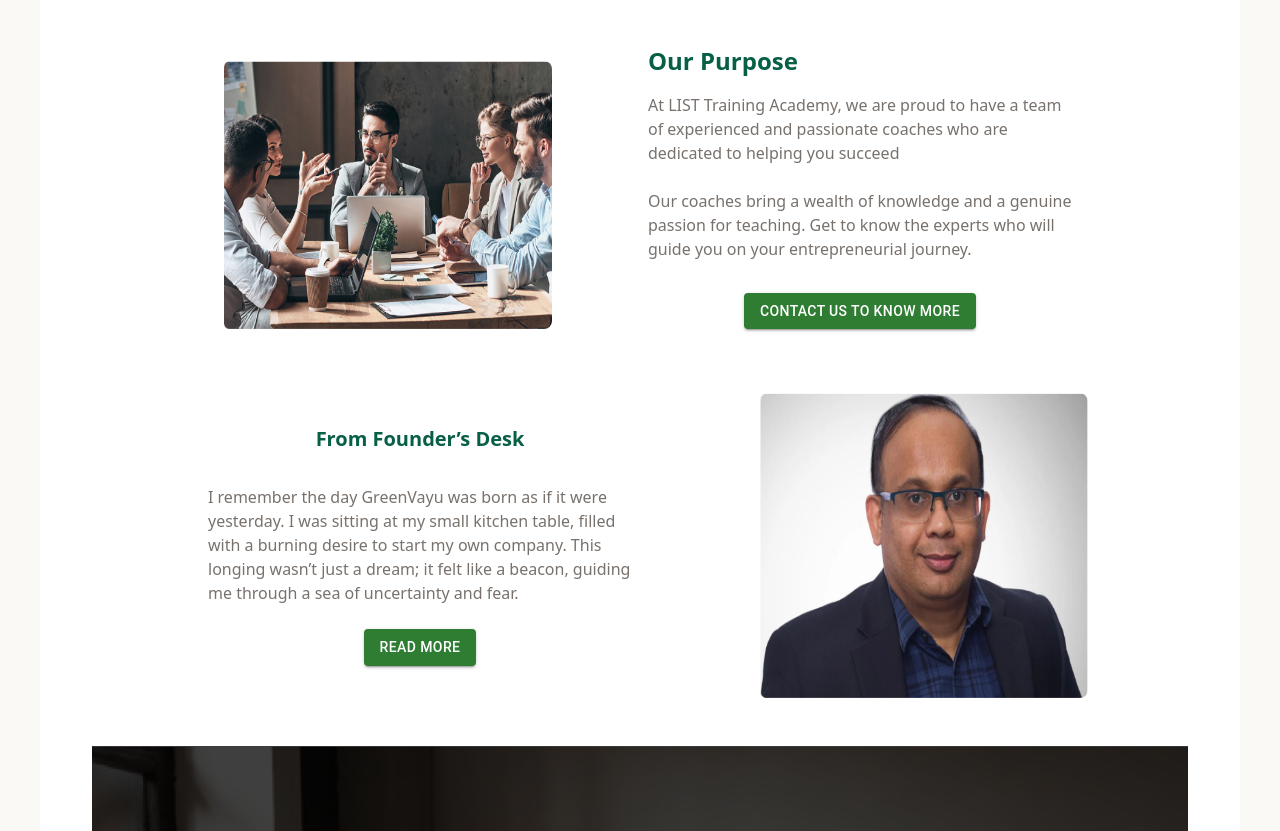
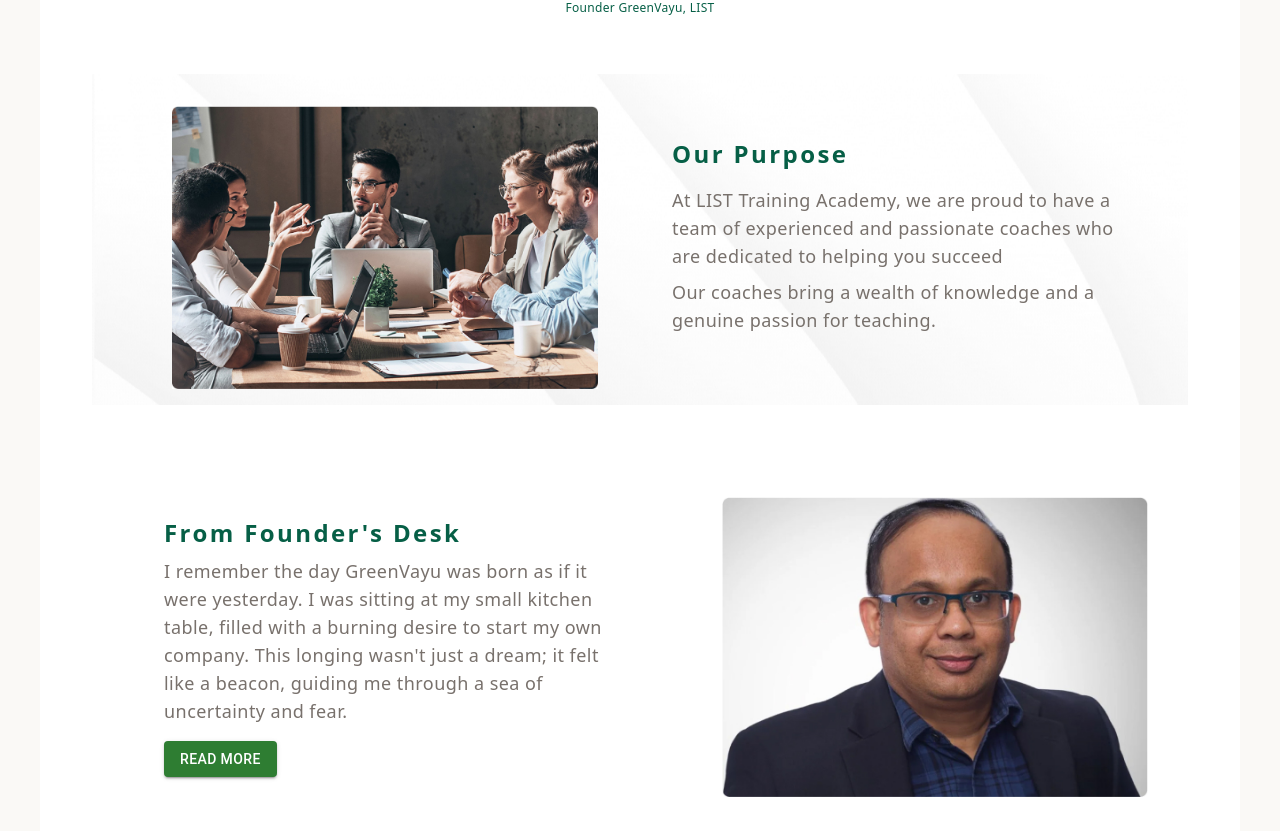
Before and after one commit to GreenVayu/List-startup, a React (Vite) app: page /ourCoaches in a window 1280 px wide. Shown: the part 1098-1929 px from the top of the page. Built offline with nearby package versions, Linux system fonts and the light colour scheme; the HTML template or start-up script is replaced by a standard one.

Commit message:
Our Story Page added

```diff
--- a/src/Ourstory.tsx
+++ b/src/Ourstory.tsx
@@ -5,6 +5,7 @@ import CardApp from "./Cards.tsx";
 function Ourstory() {
   return (
     <div className="container w-fit mx-auto">
+
       <div className="sec1">
         <div className="text-center mt-6">
           <div className="w-fit mx-auto">
--- a/src/ourcoaches.tsx
+++ b/src/ourcoaches.tsx
@@ -22,8 +22,8 @@ function Coaches() {
 
         <div className="hidden sm:grid sm:grid-cols-2 lg:grid-cols-3 sm:gap-x-16 lg:gap-x-24 gap-y-10 w-fit mx-auto">
 
-        <div className="w-56 rounded-lg">
-          <div className="w-56 h-48 ">
+        <div className="w-52 rounded-lg">
+          <div className="w-52 h-48 ">
           <img
                   className="w-full h-full border-2 border-gray-200 border-opacity-20 rounded-2xl"
                   src="/ourcoaches/abhi.jpg"
@@ -40,8 +40,8 @@ function Coaches() {
                 </div>
         </div>
 
-        <div className="w-56 rounded-lg">
-          <div className="w-56 h-48 ">
+        <div className="w-52 rounded-lg">
+          <div className="w-52 h-48 ">
           <img
                   className="w-full h-full border-2 border-gray-200 border-opacity-20 rounded-2xl"
                   src="/ourcoaches/rohit.png"
@@ -58,8 +58,8 @@ function Coaches() {
                 </div>
         </div>
 
-        <div className="w-56 rounded-lg">
-          <div className="w-56 h-48 ">
+        <div className="w-52 rounded-lg">
+          <div className="w-52 h-48 ">
           <img
                   className="w-full h-full border-2 border-gray-200 border-opacity-20 rounded-2xl"
                   src="/ourcoaches/richa.png"
@@ -76,8 +76,8 @@ function Coaches() {
                 </div>
         </div>
 
-        <div className="w-56 rounded-lg">
-          <div className="w-56 h-48 ">
+        <div className="w-52 rounded-lg">
+          <div className="w-52 h-48 ">
           <img
                   className="w-full h-full border-2 border-gray-200 border-opacity-20 rounded-2xl"
                   src="/ourcoaches/niraj.jpg"
@@ -94,8 +94,8 @@ function Coaches() {
                 </div>
         </div>
 
-        <div className="w-56 rounded-lg">
-          <div className="w-56 h-48 ">
+        <div className="w-52 rounded-lg">
+          <div className="w-52 h-48 ">
           <img
                   className="w-full h-full border-2 border-gray-200 border-opacity-20 rounded-2xl"
                   src="/ourcoaches/sudeep.jpg"
@@ -112,8 +112,8 @@ function Coaches() {
                 </div>
         </div>
 
-        <div className="w-56 rounded-lg">
-          <div className="w-56 h-48 ">
+        <div className="w-52 rounded-lg">
+          <div className="w-52 h-48 ">
           <img
                   className="w-full h-full border-2 border-gray-200 border-opacity-20 rounded-2xl"
                   src="/ourcoaches/Aparna.jpg"
@@ -134,8 +134,8 @@ function Coaches() {
 
         <div className="sm:hidden flex overflow-x-scroll no-scrollbar space-x-4 mt-2 mx-4">
 
-      <div className="w-56 rounded-lg">
-          <div className="w-56 h-48 ">
+      <div className="w-52 rounded-lg">
+          <div className="w-52 h-48 ">
           <img
                   className="w-full h-full border-2 border-gray-200 border-opacity-20 rounded-2xl"
                   src="/ourcoaches/abhi.jpg"
@@ -152,8 +152,8 @@ function Coaches() {
                 </div>
         </div>
 
-        <div className="w-56 rounded-lg">
-          <div className="w-56 h-48 ">
+        <div className="w-52 rounded-lg">
+          <div className="w-52 h-48 ">
           <img
                   className="w-full h-full border-2 border-gray-200 border-opacity-20 rounded-2xl"
                   src="/ourcoaches/rohit.png"
@@ -170,8 +170,8 @@ function Coaches() {
                 </div>
         </div>
 
-        <div className="w-56 rounded-lg">
-          <div className="w-56 h-48 ">
+        <div className="w-52 rounded-lg">
+          <div className="w-52 h-48 ">
           <img
                   className="w-full h-full border-2 border-gray-200 border-opacity-20 rounded-2xl"
                   src="/ourcoaches/richa.png"
@@ -188,8 +188,8 @@ function Coaches() {
                 </div>
         </div>
 
-        <div className="w-56 rounded-lg">
-          <div className="w-56 h-48 ">
+        <div className="w-52 rounded-lg">
+          <div className="w-52 h-48 ">
           <img
                   className="w-full h-full border-2 border-gray-200 border-opacity-20 rounded-2xl"
                   src="/ourcoaches/niraj.jpg"
@@ -206,8 +206,8 @@ function Coaches() {
                 </div>
         </div>
 
-        <div className="w-56 rounded-lg">
-          <div className="w-56 h-48 ">
+        <div className="w-52 rounded-lg">
+          <div className="w-52 h-48 ">
           <img
                   className="w-full h-full border-2 border-gray-200 border-opacity-20 rounded-2xl"
                   src="/ourcoaches/sudeep.jpg"
@@ -224,8 +224,8 @@ function Coaches() {
                 </div>
         </div>
 
-        <div className="w-56 rounded-lg">
-          <div className="w-56 h-48 ">
+        <div className="w-52 rounded-lg">
+          <div className="w-52 h-48 ">
           <img
                   className="w-full h-full border-2 border-gray-200 border-opacity-20 rounded-2xl"
                   src="/ourcoaches/Aparna.jpg"
@@ -234,7 +234,7 @@ function Coaches() {
           </div>
           <div className="p-2">
                   <h1 className="text-emerald-800 text-lg font-semibold leading-relaxed tracking-wide text-center">
-                  APARNA
+                  APARNA DAS
                   </h1>
                   <p className="font-normal leading-5 tracking-wide text-center text-emerald-800 text-xs">
                     Start-up Coach, Entrepreneur, Founder GreenVayu, LIST
@@ -250,57 +250,66 @@ function Coaches() {
 
       <hr className="border-t-2 border-gray-500 my-2 lg:hidden" />
 
-      <div className="sec3 mt-4 sm:mt-8 lg:w-[70vw] lg:mx-auto lg:flex lg:space-x-20">
-        <img
-          src="/ourcoaches/purpose.jpg"
-          className=" hidden w-[28.125vw] rounded-lg pl-8 mt-8 lg:block "
-        />
-        <div className="pt-4">
-          <div className="text-emerald-800 px-4 text-center text-xl font-semibold lg:text-left lg:text-2xl">
-            Our Purpose{" "}
-          </div>
-          <div className="text-stone-500 text-base font-normal py-4 px-4 ">
-            At LIST Training Academy, we are proud to have a team of experienced
-            and passionate coaches who are dedicated to helping you succeed
-            <br />
-            <br />
-            Our coaches bring a wealth of knowledge and a genuine passion for
-            teaching. Get to know the experts who will guide you on your
-            entrepreneurial journey.
+      <div className="sec3 p-4 md:py-4 md:px-0 lg:p-4 bg-[url('/ourstory/sec2bg.png')] mt-12">
+      <h1 className="text-emerald-800 text-2xl font-semibold tracking-widest mb-4 md:hidden">
+              Our Purpose
+            </h1>
+
+        <div className="flex flex-col md:flex-row justify-between mt-4">
+          <div className="md:w-[40%] flex justify-center items-center md:ml-16">
+          <img src="/ourcoaches/purpose.jpg" className="w-full" />
           </div>
 
-          <div className="text-center mt-4 "><Button variant="contained" color="success">
-          Contact us to know more
-              </Button></div>
+          <div className="md:w-1/2 md:py-8 md:px-4 lg:p-8">
+          <h1 className="text-emerald-800 text-2xl font-semibold tracking-widest mb-4 hidden md:block">
+              Our Purpose
+            </h1>
 
+            <p className="text-stone-500 text-base md:text-base lg:text-lg font-normal leading-7 tracking-wide mt-4 md:mt-2">
+            At LIST Training Academy, we are proud to have a team of experienced and passionate coaches who are dedicated to helping you succeed
+            </p>
+            <p className="text-stone-500 text-base md:text-base lg:text-lg font-normal leading-7 tracking-wide mt-2">
+            Our coaches bring a wealth of knowledge and a genuine passion for teaching.
+            </p>
+
+            <div className="mt-4 text-center md:hidden">
+            <Button variant="contained" color="success">
+            Contact us to know more
+              </Button>
+            </div>
+          </div>
         </div>
       </div>
 
       <hr className="border-t-2 border-gray-500 my-4 lg:hidden" />
 
-      <div className="sec4 mt-8 lg:w-[70vw] lg:mx-auto lg:flex lg:space-x-20">
-        <div className=" py-8">
-          <div className=" text-emerald-800 text-center text-xl font-semibold lg:pt-8">
-            From Founder’s Desk{" "}
-          </div>
-          <div className="text-stone-500 text-base font-normal pt-4 px-4 lg:pt-8">
-            {" "}
-            I remember the day GreenVayu was born as if it were yesterday. I was
-            sitting at my small kitchen table, filled with a burning desire to
-            start my own company. This longing wasn’t just a dream; it felt like
-            a beacon, guiding me through a sea of uncertainty and fear.{" "}
+      <div className="sec4 p-4 md:py-4 md:px-0 lg:p-4 bg-white mt-12">
+      <h1 className="text-emerald-800 text-xl font-semibold tracking-widest mb-4 md:hidden">
+      From Founder's Desk
+            </h1>
+
+        <div className="flex flex-col-reverse md:flex-row justify-between mt-4">
+
+          <div className="md:w-1/2 md:py-8 md:px-4 lg:p-8 md:ml-6">
+          <h1 className="text-emerald-800 text-2xl md:text-xl mdx:text-2xl font-semibold tracking-widest mb-4 hidden md:block ">
+          From Founder's Desk
+            </h1>
+
+            <p className="text-stone-500 text-base md:text-sm mdx:text-lg font-normal leading-7 tracking-wide mt-4 md:-mt-2">
+            I remember the day GreenVayu was born as if it were yesterday. I was sitting at my small kitchen table, filled with a burning desire to start my own company. This longing wasn't just a dream; it felt like a beacon, guiding me through a sea of uncertainty and fear.
+            </p>
+
+            <div className="mt-4 text-center md:text-start">
+            <Button variant="contained" color="success">
+            Read more
+              </Button>
+            </div>
           </div>
 
-            <div className="text-center mt-6"><Button variant="contained" color="success">
-                Read More
-              </Button></div>
-
+          <div className="md:w-[40%] flex justify-center items-center md:mr-6">
+          <img src="/ourcoaches/abhi.jpg" className="w-full" />
+          </div>
         </div>
-
-        <img
-          src="/ourcoaches/abhi.jpg"
-          className=" hidden w-[28.125vw] rounded-lg pl-8 mt-8 lg:block "
-        />
       </div>
 
       <hr className="border-t-2 border-gray-500 my-4 lg:hidden" />
```
